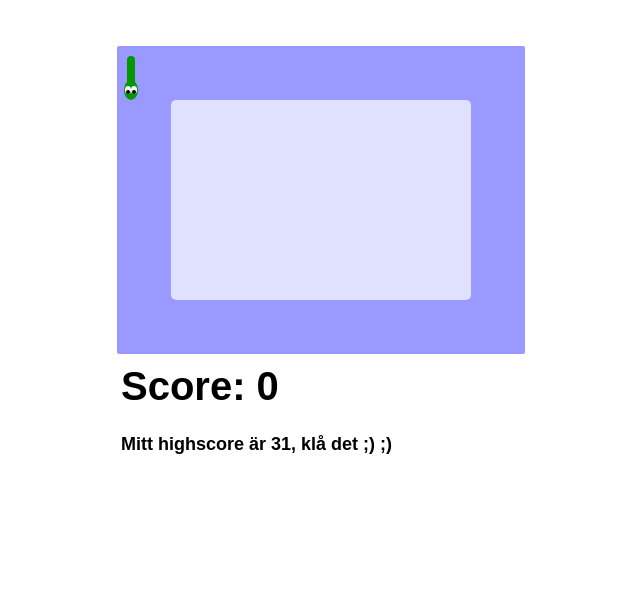
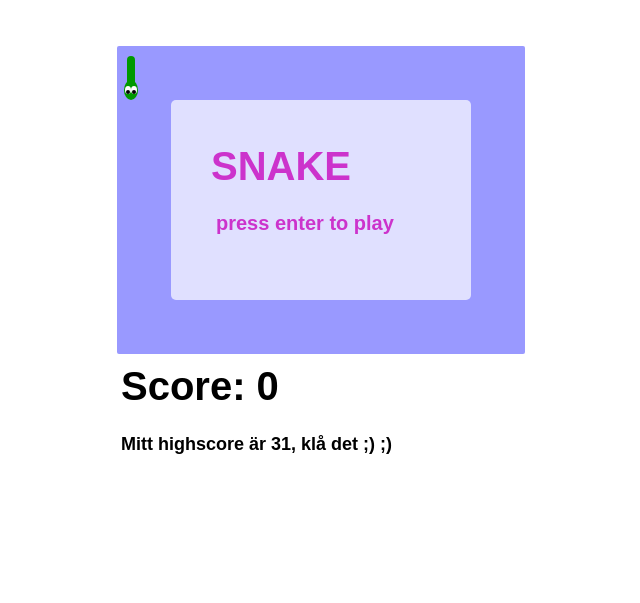
Before and after one commit to davherm/davherm.github.io, a plain HTML site: page index.html in a window 1280 px wide. Shown: the whole page, without its empty margins (89-729 px from the left). Drawn offline with Linux system fonts and the light colour scheme.

Commit message:
second push

```diff
--- a/index.html
+++ b/index.html
@@ -4,7 +4,7 @@
     <meta charset="UTF-8">
     <title>Title</title>
     <link href="css.css" rel="stylesheet" type="text/css" >
-    <script src=""></script>
+    <script src="js.js"></script>
 </head>
 <body>
 
--- a/js.js
+++ b/js.js
@@ -115,7 +115,7 @@ function Move()//här ändrar man de flesta av snakes attributer ex. längd, rik
     {
         HeadY=HeadY-10;
         MyAngle=180;
-    }
+    } //asdf
     else if(ThisDir=='E')
     {
         HeadX=HeadX+10;
```
